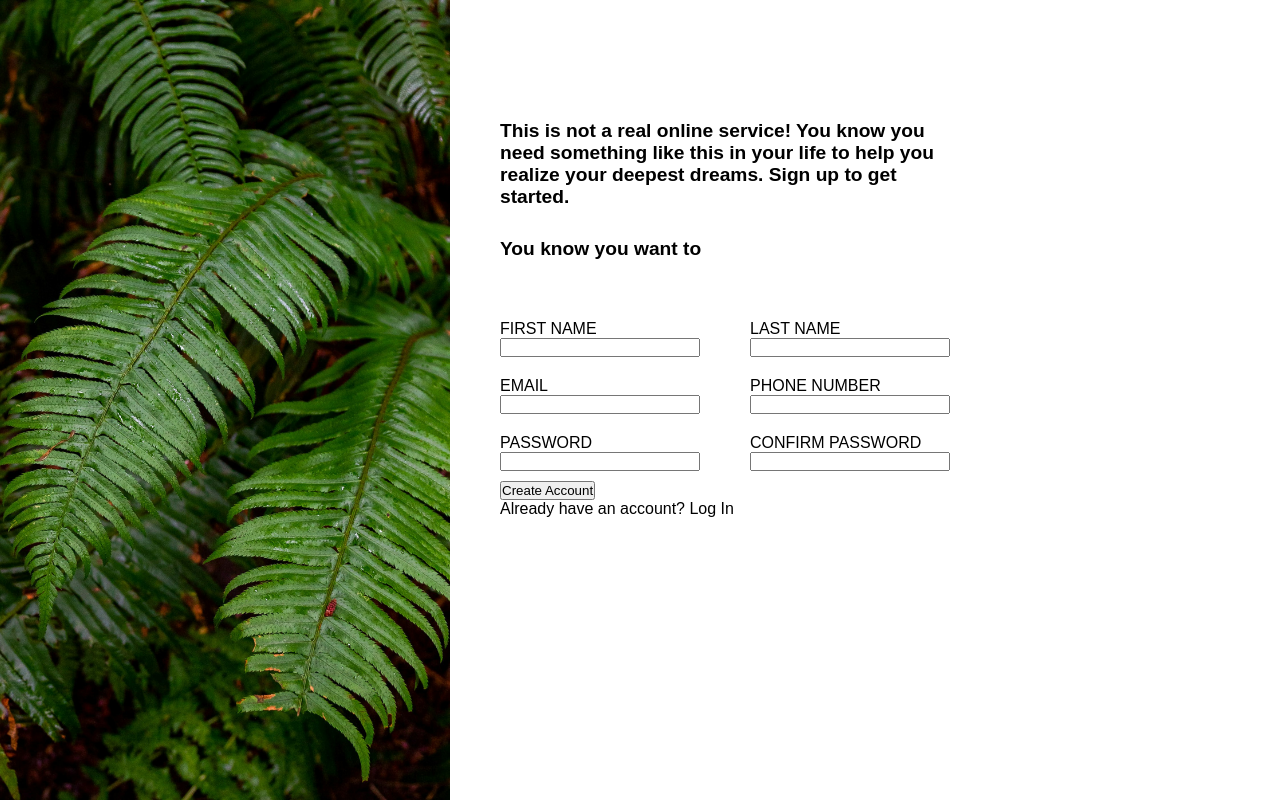
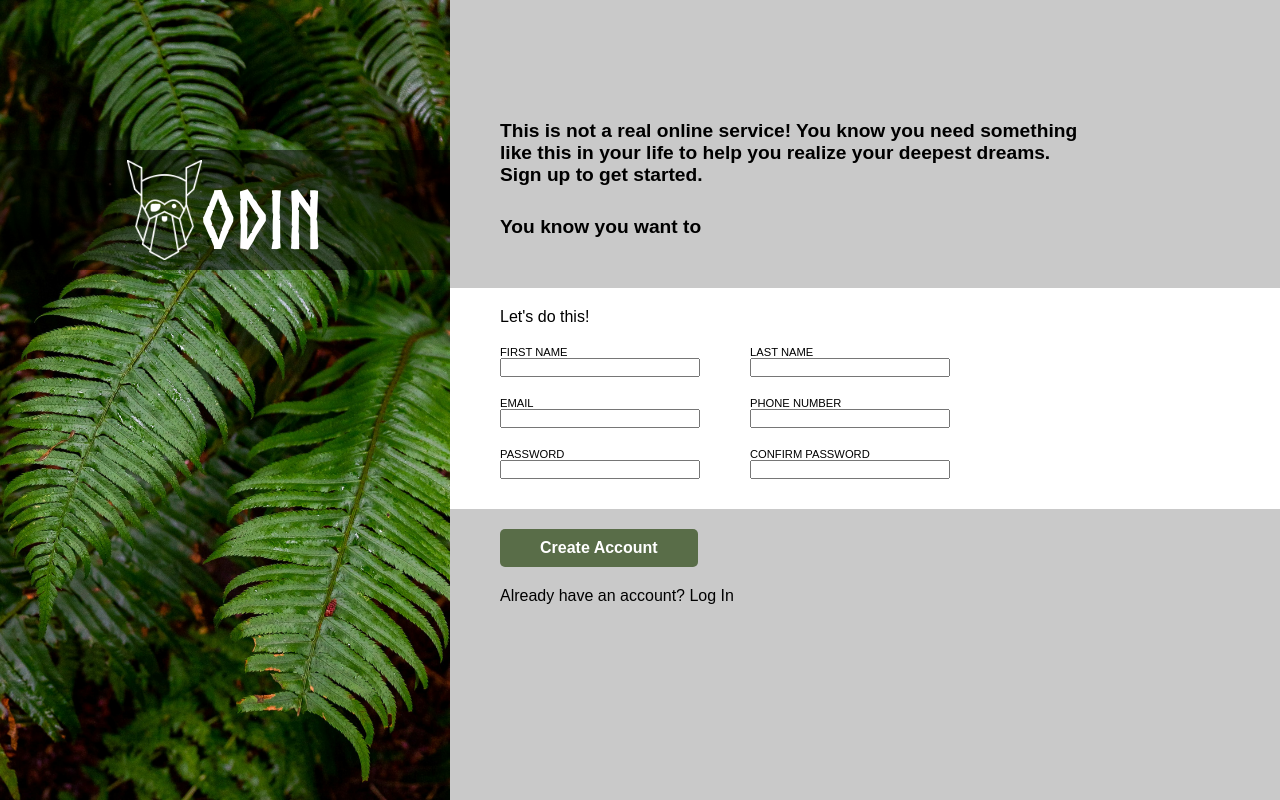
Before and after one commit to BigWojtek7/odin-sign-up-form, a plain HTML site: page index.html in a window 1280 px wide. Drawn offline with Linux system fonts and the light colour scheme.

Commit message:
Add Odin Logo

```diff
--- a/index.html
+++ b/index.html
@@ -8,7 +8,11 @@
 </head>
 <body>
   <div class="left-box">
-    <!-- <img src="images/background.jpg" alt="background"> -->
+    <div class="logo-box">
+      <img src="images/odin-lined.png" alt="odin-logo">
+      <div class="text-logo">ODIN</div>
+    </div>
+    <div class="text-footer"></div>
   </div>
   <div class="right-box">
     <div class="title">
@@ -17,9 +21,14 @@
         Sign up to get started.<span class="title-span">You know you want to</span>
       </p>
     </div>
+
+
     <form action="" method="get">
 
+      <div class="main">
+        <p class="form-paragraph">Let's do this!</p>
         <div class="form">
+
           <div class="form-row">
             <label for="first-name">FIRST NAME</label>
             <input type="text" id="first-name" name="first-name">
@@ -45,6 +54,7 @@
             <input type="password" id="confirm-password" name="confirm-password">
           </div>
         </div>
+      </div>
 
       <button class="btn" type="submit">Create Account</button>
       <p>Already have an account?<span> Log In</span></p>
--- a/style.css
+++ b/style.css
@@ -10,24 +10,44 @@
 body {
   display: flex;
   font-family: Arial;
+  background-color: #c9c9c9;
 }
 
 .left-box{
   height: 100vh;
-  width: 500px;
+  width: 450px;
   background-image: url("images/background.jpg");
   background-size:cover;
   background-repeat:no-repeat;
   background-position: right;
-
+  /* position: relative; */
 }
 
-/* img {
- width: inherit;
- height: inherit;
- object-fit: cover;
+.text-logo {
+  font-size: 5rem;
+  font-family: my-font-face;
+  color: #ffffff;
+  display: flex;
+  justify-content: center;
+  align-items:end;
+}
 
-} */
+.logo-box{
+  background: rgba(0, 0, 0, 0.5);
+  width: 100%;
+  height: 120px;
+  text-align: center;
+  padding: 10px 0;
+  display: flex;
+  justify-content: center;
+  position:relative;
+  top: 150px
+}
+
+img {
+ /* width: 50px;
+ height: auto; */
+}
 
 
 
@@ -36,14 +56,17 @@ body {
   display: flex;
   flex-direction: column;
   margin: 100px 0;
-  padding: 0 330px 0 50px;
+  /* padding: 0 330px 0 50px; */
   flex: 1;
+
+
 }
 
 .title {
   font-weight: 600;
   font-size: 1.2rem;
   margin: 20px 0;
+  width: 640px;
 }
 .title-span {
   display: block;
@@ -61,6 +84,44 @@ body {
 .form{
   display: flex;
   width: 450px;
+
   flex-wrap: wrap;
   justify-content: space-between;
+  background-color: #ffffff;
+  /* padding: 0 300px 0 50px; */
+
 }
+
+label{
+  font-size: 0.7rem;
+}
+
+button{
+
+  font-size: 16px;
+  font-weight: bold;
+
+  color: #FFFFFF;
+  background-color: #596D48;
+
+  border: none;
+  border-radius: 5px;
+
+  padding: 10px 40px;
+  cursor: pointer;
+  margin: 20px 50px;
+
+}
+p {
+  padding: 0 0 0 50px;
+}
+
+.form-paragraph{
+  padding: 0;
+  margin-bottom: 10px;
+}
+
+.main {
+  background-color: #ffffff;
+  padding: 20px 50px;
+}
```
Lines whose indentation alone changed are shown as unchanged.
